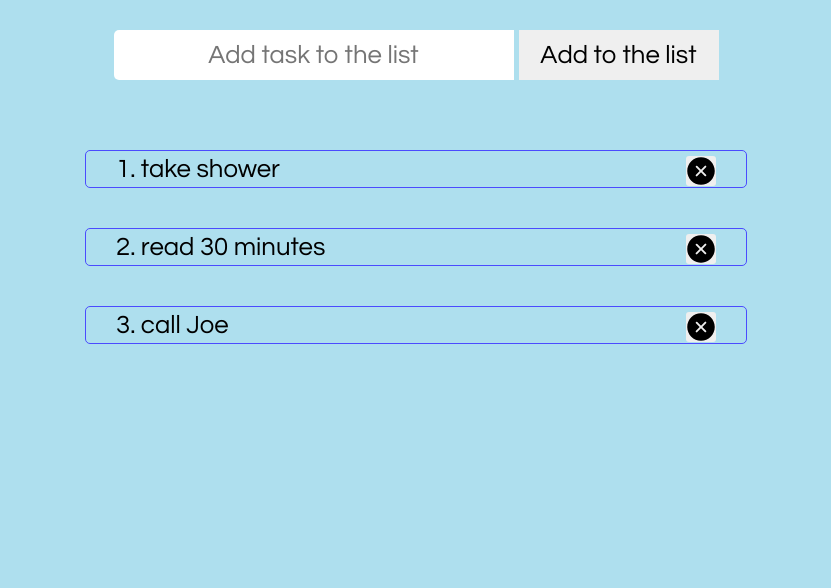
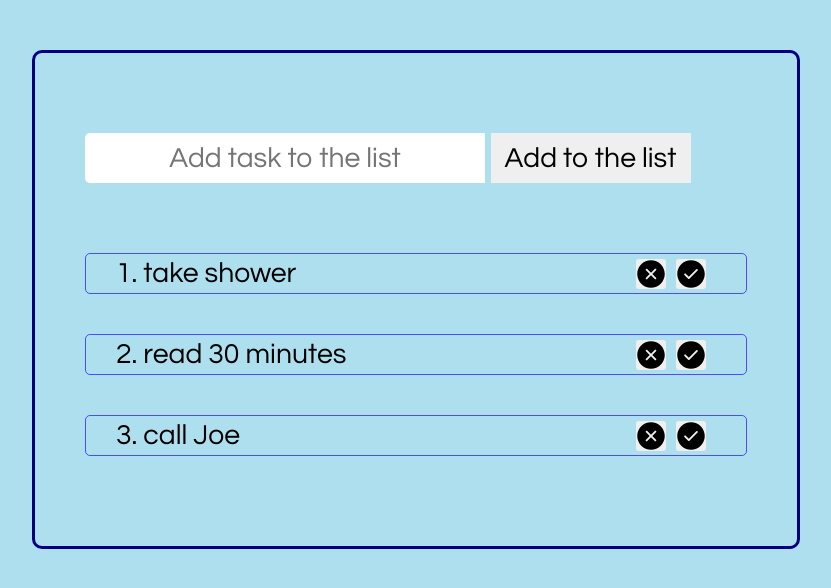
Before and after one commit to M-Moein-M/to-do-list, a plain HTML site: page index.html in a window 1280 px wide. Shown: the whole page, without its empty margins (224-1055 px from the left). Drawn offline with Linux system fonts and the light colour scheme.

Commit message:
Strikethrough a task and mark it as DONE

```diff
--- a/app.js
+++ b/app.js
@@ -46,6 +46,10 @@ function removeTask() {
     loadTaskList();
 }
 
+function ckeckDoneTask() {
+    this.parentNode.classList.toggle('done-task');
+}
+
 function loadTaskList() {
     allTaskDivRemoveAllChild();
     for (let i = 0; i < allTasksArray.length; i++) {
@@ -53,6 +57,14 @@ function loadTaskList() {
         pElement.classList.add('task');
         pElement.innerHTML = (i + 1).toString() + '. ' + allTasksArray[i];
         pElement.id = i.toString();
+
+        let doneBtn = document.createElement('button');
+        doneBtn.classList.add('done-button');
+        doneBtn.classList.add('task-button');
+        doneBtn.addEventListener('click', ckeckDoneTask);
+
+        pElement.appendChild(doneBtn);
+
 
         let removeBtn = document.createElement('button');
         removeBtn.classList.add('remove-button');
--- a/index.html
+++ b/index.html
@@ -7,6 +7,7 @@
 </head>
 <body>
 <div class="flex-container">
+    <div id="box">
         <div>
             <input class="task-input" type="text" placeholder="Add task to the list">
             <button class="add-task">Add to the list</button>
@@ -15,7 +16,7 @@
         <div class="tasks">
             <!--        <p class="task">1. Example task</p>-->
         </div>
-
+    </div>
 </div>
 <script type="text/javascript" src="app.js"></script>
 </body>
--- a/style.css
+++ b/style.css
@@ -30,6 +30,13 @@ body{
     flex-direction: column;
 }
 
+#box{
+    padding: 50px;
+    border-radius: 10px;
+    border: 3px navy solid;
+    margin-top: 50px;
+}
+
 .tasks p{
     margin: 40px 0;
     transition-duration: 0.2s;
@@ -49,16 +56,30 @@ body{
     border-radius: 3px;
     width: 30px;
     height: 30px;
+    margin-right: 10px;
+}
+
+.done-button, .remove-button{
+    background-size: cover ;
+    background-position: center;
+    transition-duration: 0.1s;
+}
+
+.remove-button{
+    background-image: url("assets/x-circle-fill.svg");
+}
+.remove-button:hover{
+    transform: scale(1.2);
 }
 
 
-.remove-button{
-    background-image: url("assets/x-circle-fill.svg");
-    background-size: cover ;
-    background-position: center;
-    transition-duration: 0.2s;
+.done-button{
+    background-image: url("assets/check-circle-fill.svg");
 }
-.remove-button:hover{
-    background-size: 120% ;
+.done-button:hover{
+    transform: scale(1.2);
+}
 
+.done-task{
+    text-decoration-line: line-through;
 }
```
Also changed, not shown: assets/pencil.svg (added). Lines whose indentation alone changed are shown as unchanged.
